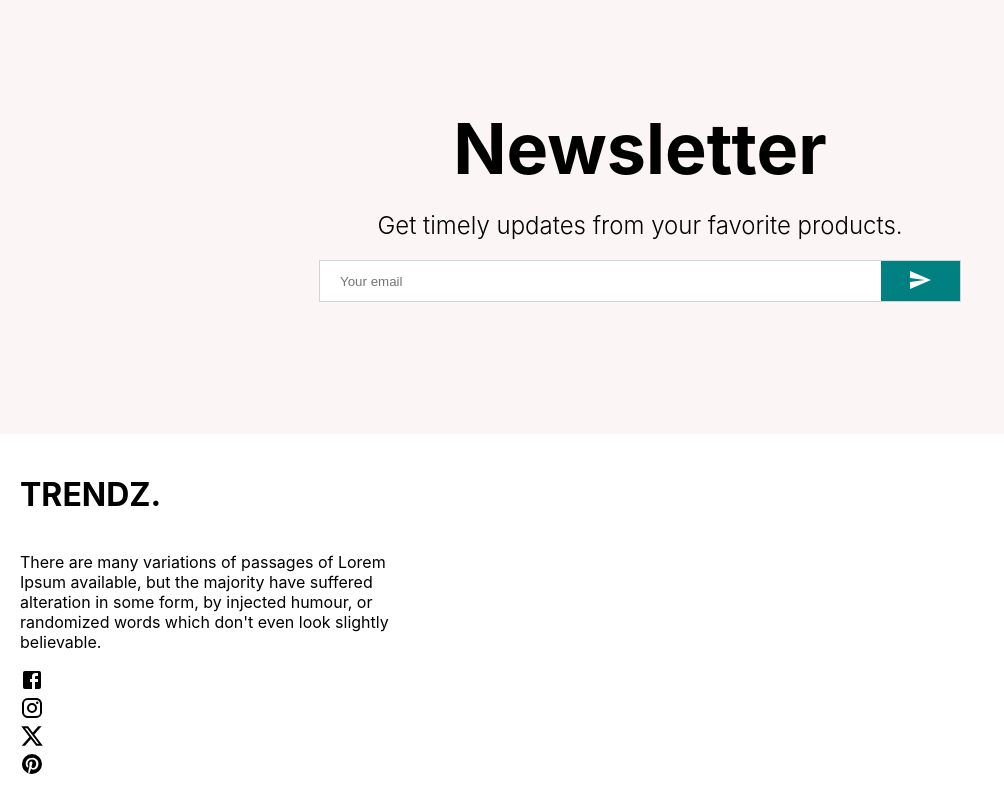
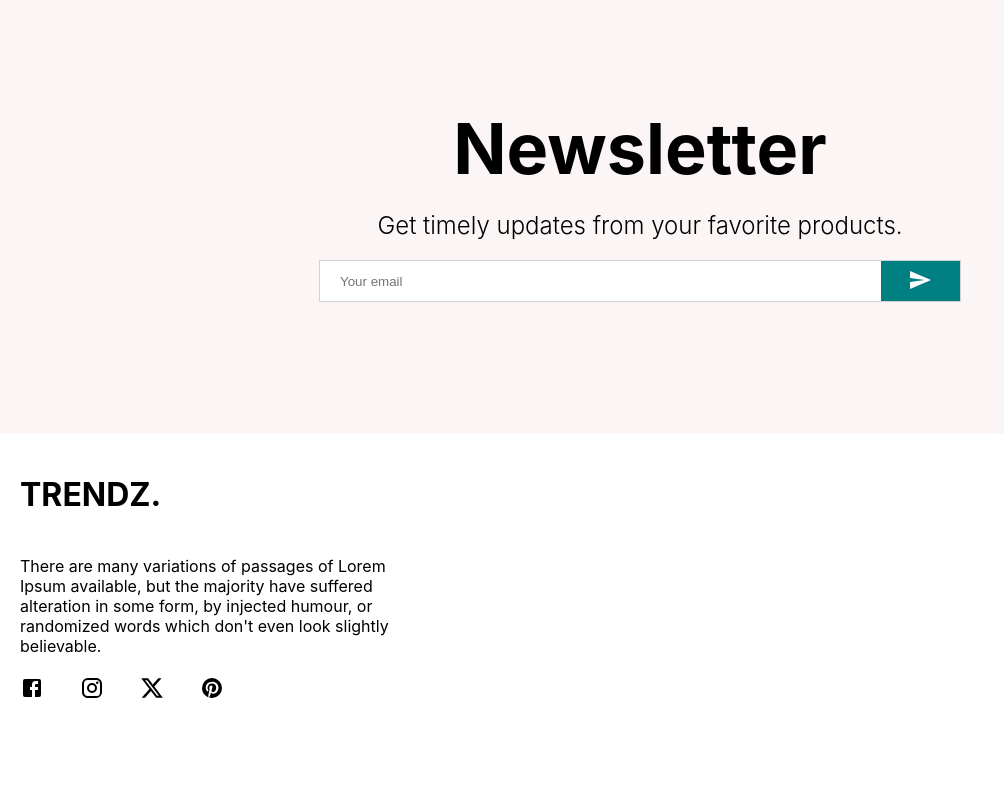
Before and after one commit to tg1489/e-commerce-shopping, a React (Create React App) app: page / in a window 1280 px wide. Shown: the part 2334-3134 px from the top of the page, without its empty margins (0-1004 px from the left). After the commit the page ends 3070 px from the top, so only its background shows below. Built offline with nearby package versions, Linux system fonts and the light colour scheme.

Commit message:
added footer styles

```diff
--- a/src/components/Footer.jsx
+++ b/src/components/Footer.jsx
@@ -17,9 +17,17 @@ export default function Footer() {
   `;
 
   const Logo = styled.h1``;
-  const Desc = styled.p``;
-  const SocialContainer = styled.div``;
-  const SocialIcon = styled.div``;
+  const Desc = styled.p`
+    margin: 20px 0px;
+  `;
+  const SocialContainer = styled.div`
+    display: flex;
+  `;
+  const SocialIcon = styled.div`
+    width: 40px;
+    height: 40px;
+    margin-right: 20px;
+  `;
 
   const Center = styled.div`
     flex: 1;
```
